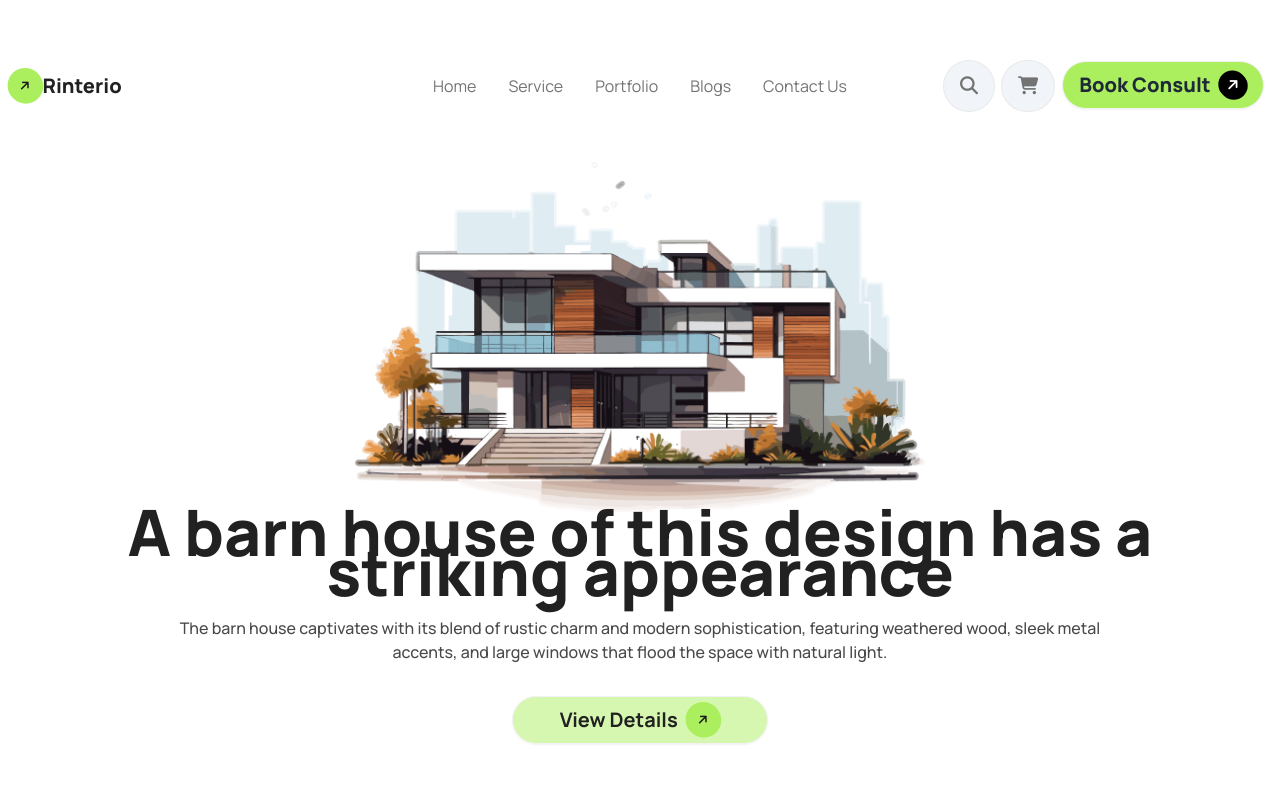
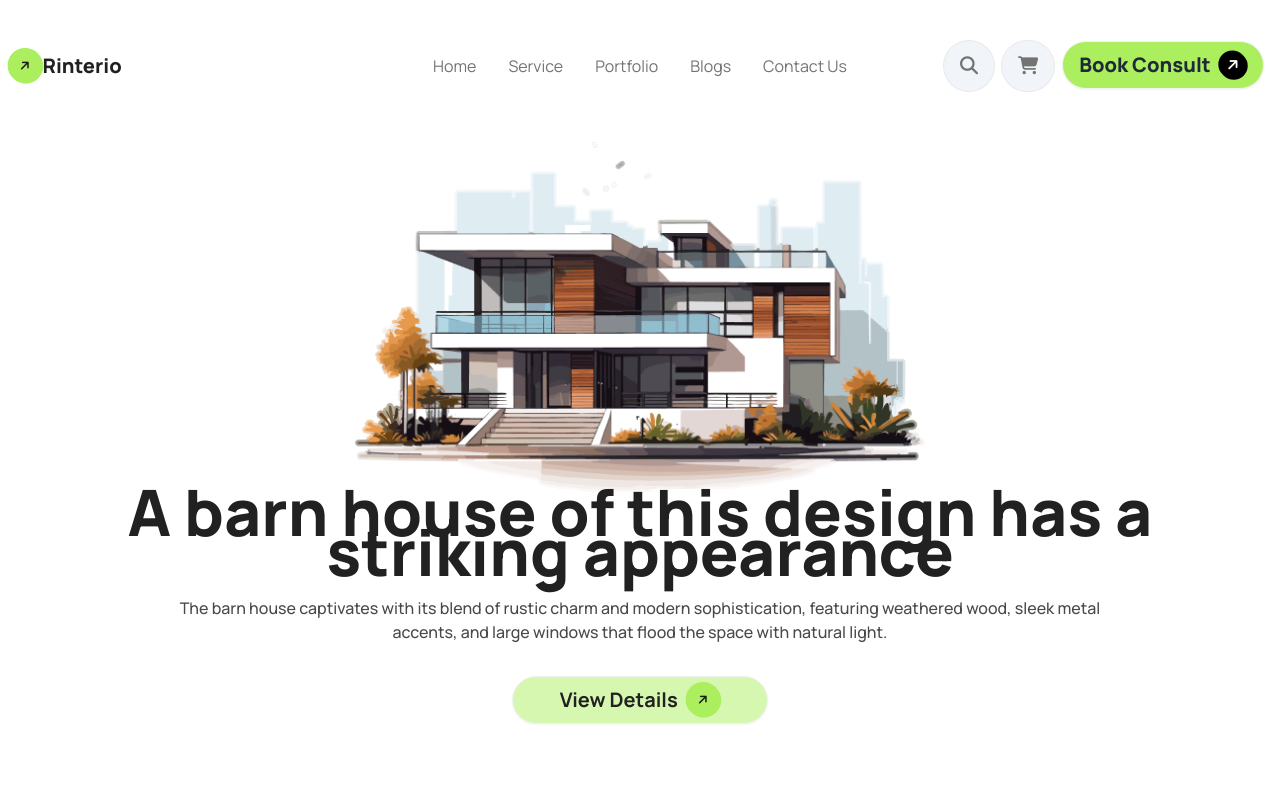
Before and after one commit to avoiddeveloper/B10A3-Rinterio, a plain HTML site: page index.html in a window 1280 px wide. Shown: the top 800 px of the page. Drawn offline with nearby package versions, Linux system fonts and the light colour scheme.

Commit message:
minimize navbar padding top

```diff
--- a/index.html
+++ b/index.html
@@ -17,7 +17,7 @@
     <!-- Header -->
     <header class="container mx-auto">
         <!-- Navbar Part -->
-        <nav class="py-8 md:pt-10 md:pb-12 lg:pt-[50px] lg:pb-10">
+        <nav class="pt-4 pb-6 md:pt-6 md:pb-10 lg:pt-[30px] lg:pb-10">
             <div class="navbar">
                 <div class="navbar-start">
                     <i class="fa-solid fa-arrow-right -rotate-45 bg-theme-primary p-[12px] rounded-full text-[#1c1c1c] text-[12px]"></i>
```
